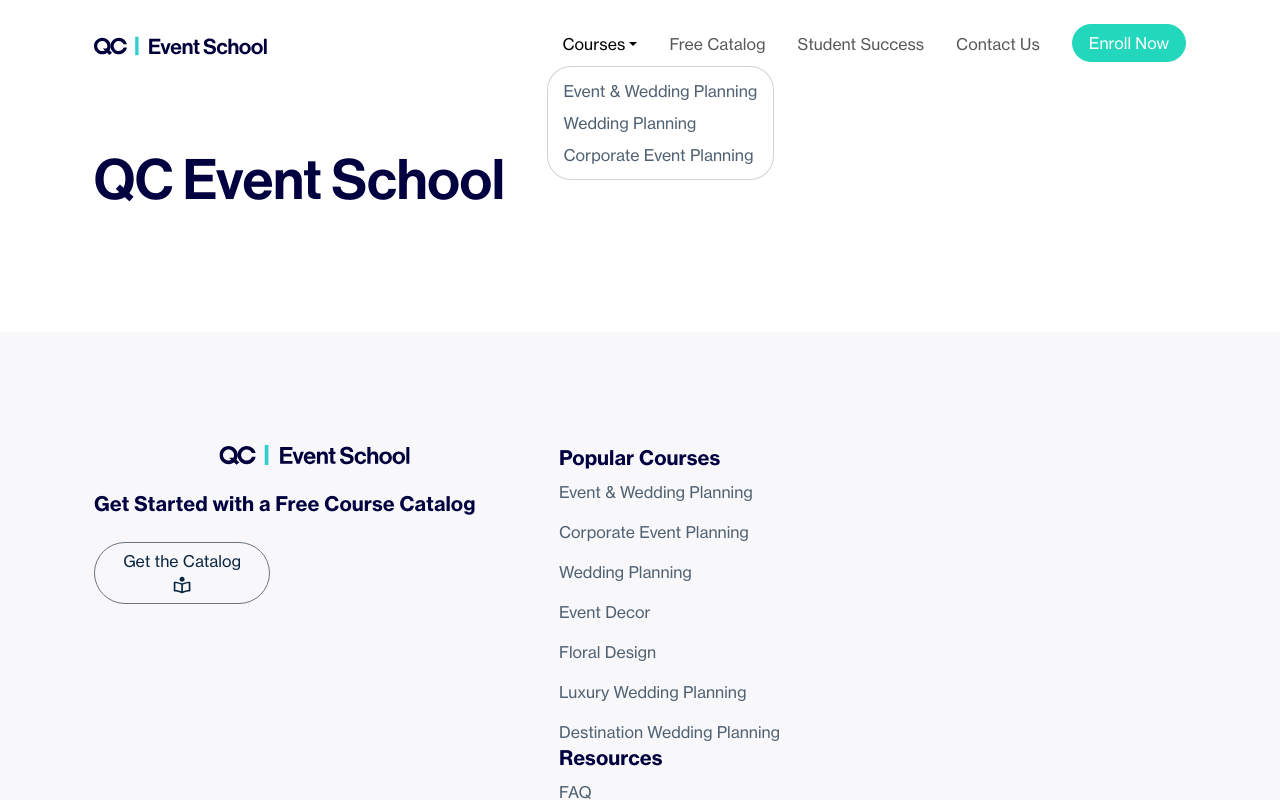
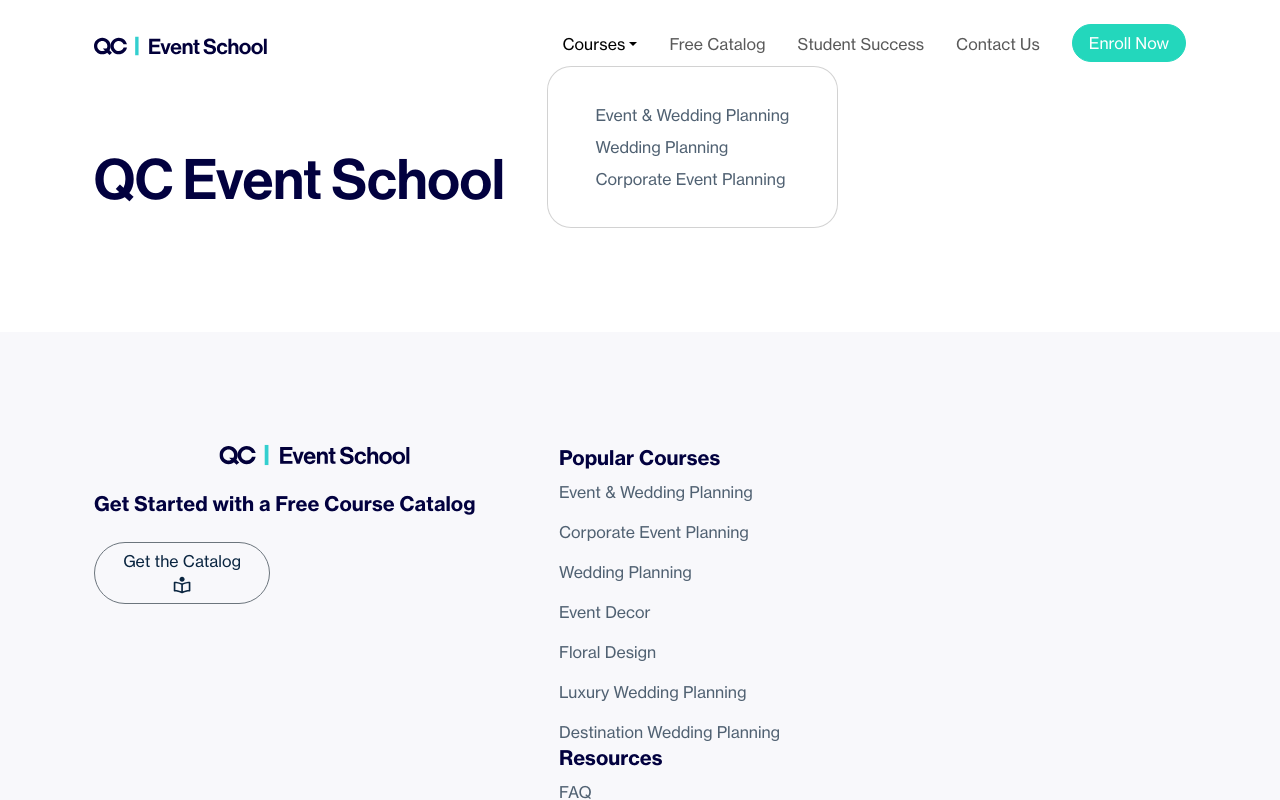
Before and after one commit to QCCareerSchool-Org/www.qceventplanning.com, a Next.js app: page / in a window 1280 px wide. Both pictures are taken after a click on the button "Courses". Shown: the top 800 px of the page. Built offline with nearby package versions, Linux system fonts and the light colour scheme; no server answers.

Commit message:
Re-render entire menu

```diff
--- a/src/app/(main)/mainNav.tsx
+++ b/src/app/(main)/mainNav.tsx
@@ -23,7 +23,7 @@
   };
 
   return (
-    <Navbar expand="lg" collapseOnSelect={true} fixed="top" className={`${styles.mainNav} ${scrollPosition > 1 ? styles.scrolled : undefined} bg-white`}>
+    <Navbar key={key} expand="lg" collapseOnSelect={true} fixed="top" className={`${styles.mainNav} ${scrollPosition > 1 ? styles.scrolled : undefined} bg-white`}>
       <div className="container">
         <Link className="navbar-brand" href="/" aria-label="Go back to the home page"><Logo alt="QC Event School" style={{ height: 20, width: 'auto' }} /></Link>
         <div className="d-flex">
@@ -32,16 +32,16 @@
             <Toggle />
           </Navbar.Toggle>
         </div>
-        <Navbar.Collapse id="basic-navbar-nav" key={key}>
+        <Navbar.Collapse id="basic-navbar-nav">
           <Nav className="ms-auto">
             <NavDropdown title="Courses" id="courses-nav-dropdown">
               <Link href="/courses/event-and-wedding-planning" className="dropdown-item" onClick={handleClick}>Event &amp; Wedding Planning</Link>
-              <Link href="/courses/wedding-planning" className="dropdown-item">Wedding Planning</Link>
-              <Link href="/courses/corporate-event-planning" className="dropdown-item">Corporate Event Planning</Link>
+              <Link href="/courses/wedding-planning" className="dropdown-item" onClick={handleClick}>Wedding Planning</Link>
+              <Link href="/courses/corporate-event-planning" className="dropdown-item" onClick={handleClick}>Corporate Event Planning</Link>
             </NavDropdown>
-            <Link href="/free-catalog" className="nav-link">Free Catalog</Link>
-            <Link href="/student-success" className="nav-link">Student Success</Link>
-            <Link href="/contact-us" className="nav-link">Contact<span className="d-lg-none d-xl-inline"> Us</span></Link>
+            <Link href="/free-catalog" className="nav-link" onClick={handleClick}>Free Catalog</Link>
+            <Link href="/student-success" className="nav-link" onClick={handleClick}>Student Success</Link>
+            <Link href="/contact-us" className="nav-link" onClick={handleClick}>Contact<span className="d-lg-none d-xl-inline"> Us</span></Link>
             <div className="d-none d-lg-block ms-3"><Link href="https://enroll.qceventplanning.com" className="btn btn-primary">Enroll Now</Link></div>
           </Nav>
         </Navbar.Collapse>
--- a/src/app/global.scss
+++ b/src/app/global.scss
@@ -59,6 +59,9 @@
 $navbar-light-toggler-border-color: none;
 $navbar-dark-toggler-border-color: none;
 $navbar-toggler-focus-width: 0;
+
+$dropdown-padding-x: 2rem;
+$dropdown-padding-y: 2rem;
 
 $border-radius: 1.5rem;
 $card-spacer-y: 2rem;
```
